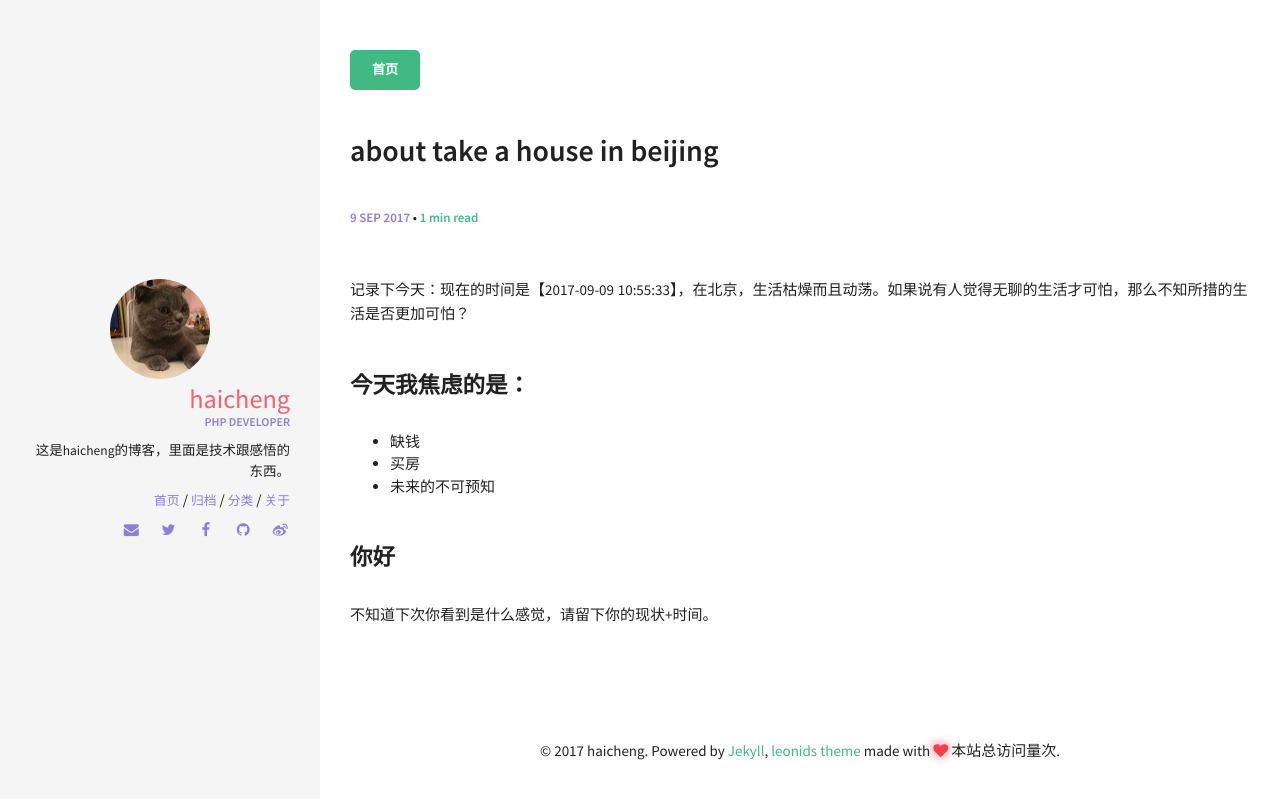
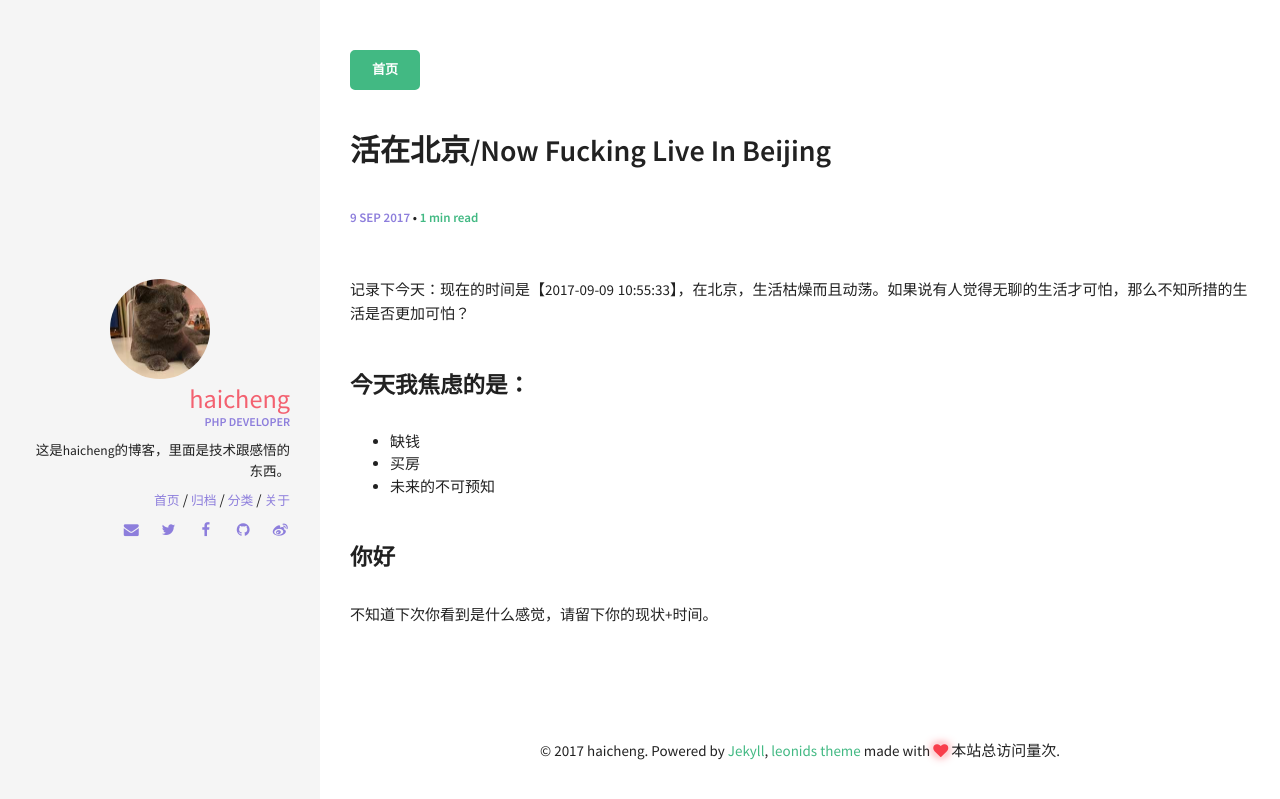
Before and after one commit to chchmlml/chchmlml.github.io, a Jekyll site: the page built from _posts/2017-09-09-about-take-a-house-in-beijing.md, in a window 1280 px wide. Shown: the top 799 px of the page. Built offline with Jekyll 4.4.1, drawn with Linux system fonts in a browser that asks for light colours; comment, search, counter and statistics services are not loaded.

Commit message:
add blog upgrade

```diff
--- a/_posts/2017-09-09-about-take-a-house-in-beijing.md
+++ b/_posts/2017-09-09-about-take-a-house-in-beijing.md
@@ -1,8 +1,8 @@
 ---
 layout: post
-title: 'about take a house in beijing'
+title: '活在北京/Now Fucking Live In Beijing'
 date: '2017-09-09 10:55:33'
-description: '必须哦'
+description: '苦逼在北京生活'
 categories:
 - 随笔
 tags:
```
Also changed, not shown: 6 other files.
